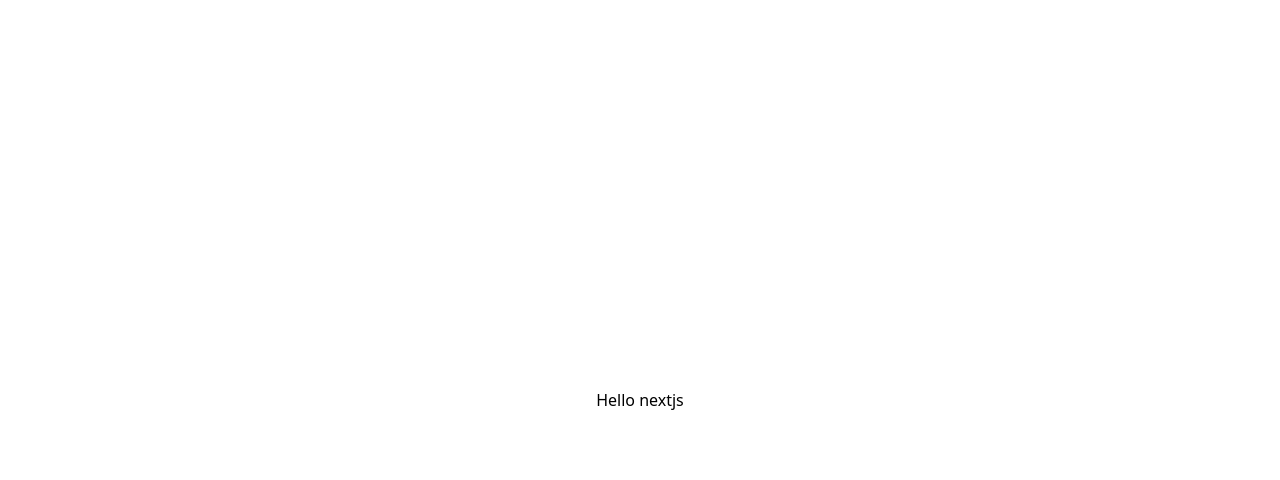
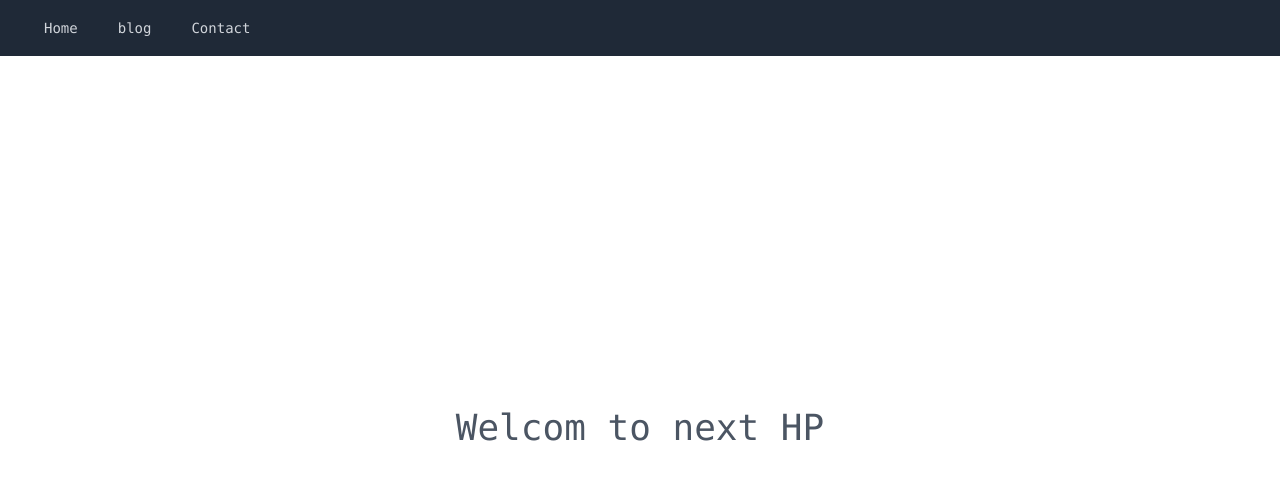
Before and after one commit to 3ru/hp-next, a Next.js app: page / in a window 1280 px wide. Shown: the top 480 px of the page. Built offline with nearby package versions, Linux system fonts and the light colour scheme.

Commit message:
feat: navbar

```diff
--- /dev/null
+++ b/components/Layout.js
@@ -0,0 +1,38 @@
+import Head from "next/head";
+import Link from "next/link";
+
+export default function Layout({ children, title = "HP w/nextjss" }) {
+    return (
+        <div className="flex justify-center items-center flex-col min-h-screen text-gray-600 text-sm font-mono">
+            <Head>
+                <title>{ title }</title>
+            </Head>
+            <header>
+                <nav className="bg-gray-800 w-screen">
+                    <div className="flex items-center pl-8 h-14">
+                        <div className="flex space-x-4">
+                            <Link href="/">
+                                <a className="text-gray-300 hover:bg-gray-700 px-3 py-2 rounded">
+                                    Home
+                                </a>
+                            </Link>
+                            <Link href="/blog-page">
+                                <a className="text-gray-300 hover:bg-gray-700 px-3 py-2 rounded">
+                                    blog
+                                </a>
+                            </Link>
+                            <Link href="/contact-page">
+                                <a className="text-gray-300 hover:bg-gray-700 px-3 py-2 rounded">
+                                    Contact
+                                </a>
+                            </Link>
+                        </div>
+                    </div>
+                </nav>
+            </header>
+            <main className="flex flex-1 justify-center items-center flex-col w-screen">
+                {children}
+            </main>
+        </div>
+    )
+}
--- a/pages/blog-page.js
+++ b/pages/blog-page.js
@@ -1,3 +1,5 @@
+import Layout from '../components/Layout';
+
 const Blog = () => {
     return (
         <div>
--- a/pages/index.js
+++ b/pages/index.js
@@ -1,14 +1,9 @@
-import Head from 'next/head'
+import Layout from '../components/Layout';
 
 export default function Home() {
   return (
-    <div className="min-h-screen py-0 px-2 flex flex-col justify-center items-center">
-      <Head>
-        <title>Create Next App</title>
-        <link rel="icon" href="/favicon.ico" />
-      </Head>
-
-      <h1> Hello nextjs </h1>
+    <Layout title="Home">
+      <p className="text-4xl">Welcom to next HP</p>
 
       {/*<footer className={styles.footer}>*/}
       {/*  <a*/}
@@ -20,6 +15,6 @@
       {/*    <img src="/vercel.svg" alt="Vercel Logo" className={styles.logo} />*/}
       {/*  </a>*/}
       {/*</footer>*/}
-    </div>
-  )
+    </Layout>
+  );
 }
```
